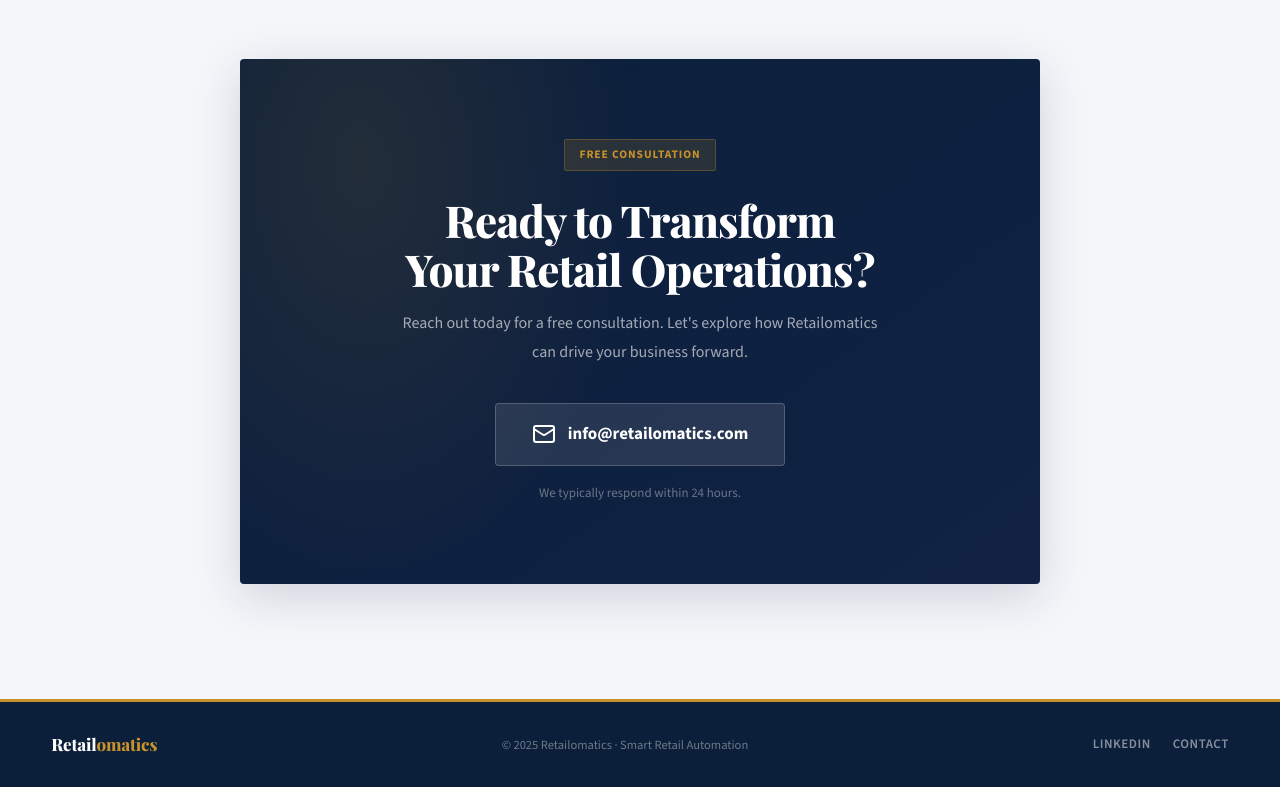
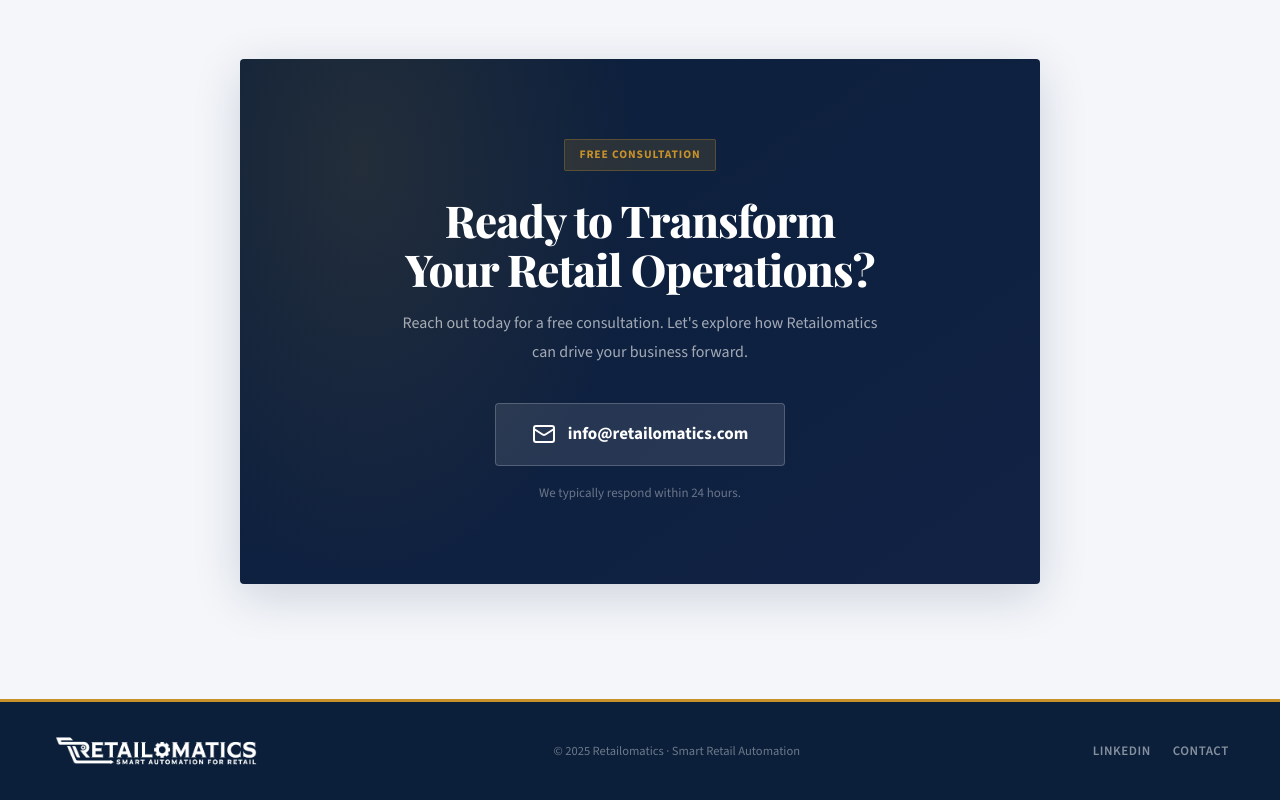
Before and after one commit to inadislam-dh/inadislam-dh.github.io, a plain HTML site: page index2.html in a window 1280 px wide. Shown: the part 5673-6473 px from the top of the page. Drawn offline with nearby package versions, Linux system fonts and the light colour scheme.

Commit message:
Update index2.html

```diff
--- a/index2.html
+++ b/index2.html
@@ -2169,7 +2169,10 @@
 
     <!-- ════ FOOTER ════ -->
     <footer>
-        <div class="foot-brand">Retail<em>omatics</em></div>
+        <div class="foot-brand"><img id="nav-logo-en" class="nav-logo en" src="./images/logo-en-black.png"
+                alt="Retailomatics" />
+            <img id="nav-logo-he" class="nav-logo he" src="./images/logo-he-black.png" alt="ריטיילומטיקס" />
+        </div>
         <div class="foot-copy"><span class="en">© 2025 Retailomatics · Smart Retail Automation</span><span class="he">©
                 2025 Retailomatics · אוטומציה חכמה לקמעונאות</span></div>
         <div class="foot-links">
```
